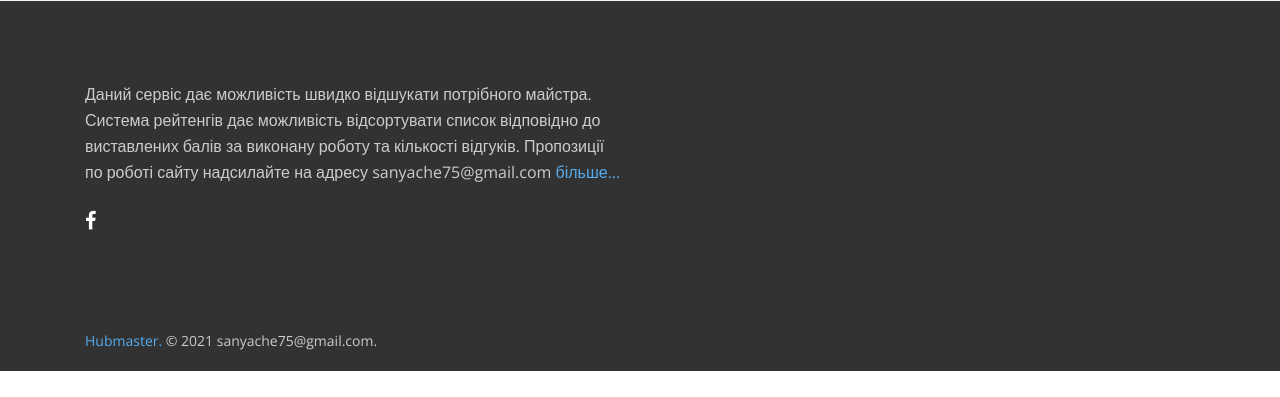
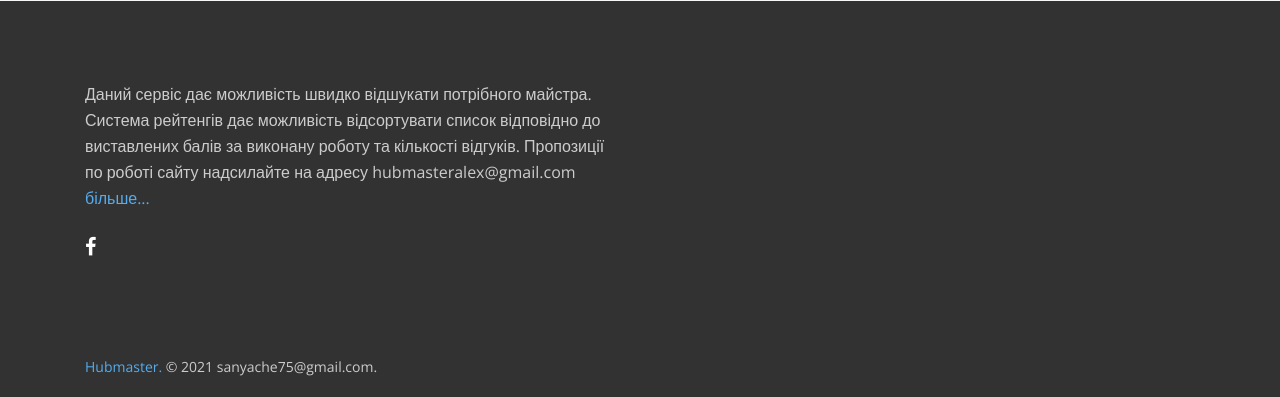
Before and after one commit to sanyache/helper, a Django app: page /user/howitworks in a window 1280 px wide. Shown: the part 1320-1717 px from the top of the page. Before the commit the page ends 1691 px from the top, so only its background shows below. Run offline with Django 3.2, Linux system fonts and the light colour scheme; some libraries are stand-ins or nearby versions.

Commit message:
new gmail

```diff
--- a/templates/includes/footer.html
+++ b/templates/includes/footer.html
@@ -10,7 +10,7 @@
                             <div class="wt-description">
                                 <p>Даний сервіс дає можливість швидко відшукати потрібного майстра. Система рейтенгів дає можливість
                                     відсортувати список відповідно до виставлених балів за виконану роботу та кількості відгуків.
-                                    Пропозиції по роботі сайту надсилайте на адресу sanyache75@gmail.com
+                                    Пропозиції по роботі сайту надсилайте на адресу hubmasteralex@gmail.com
                                     <a href="{% url 'howitworks' %}">більше...</a></p>
                             </div>
                             <ul class="wt-socialiconssimple wt-socialiconfooter">
--- a/workhelper/settings.py
+++ b/workhelper/settings.py
@@ -25,7 +25,6 @@ SECRET_KEY = '8*2%$uik(e#9u4b79!*8^g9nmb^*2dabe4vcot-h^%$!akxf5m'
 
 # SECURITY WARNING: don't run with debug turned on in production!
 
-ALLOWED_HOSTS = ['*']
 
 # Application definition
 
```
